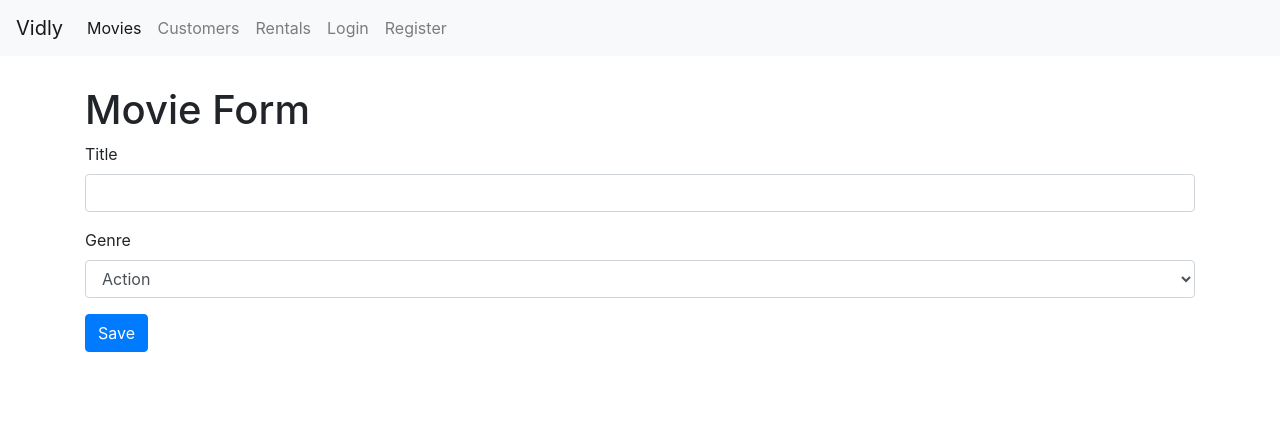
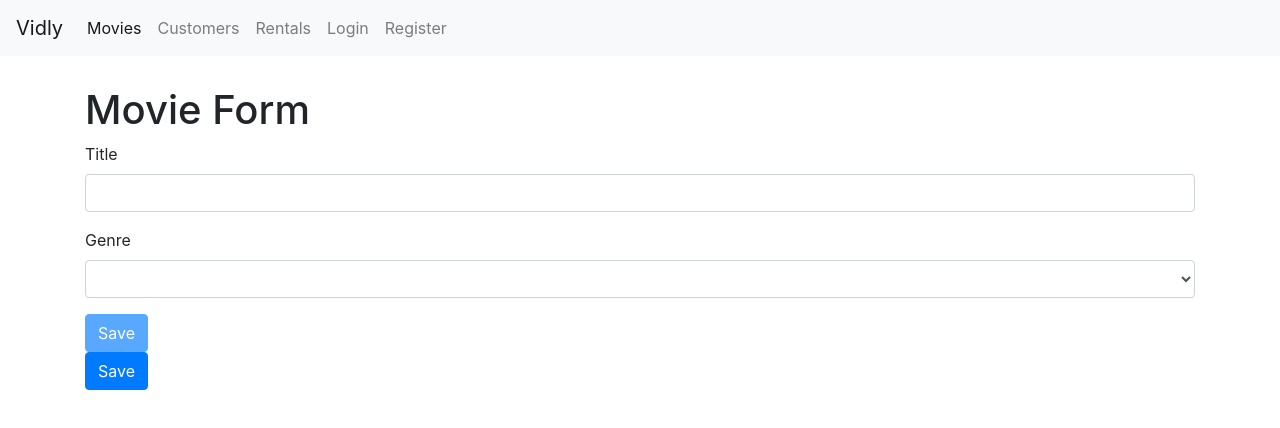
Before and after one commit to lopezg3000/vidly, a React (Create React App) app: page /movies/new in a window 1280 px wide. Shown: the top 428 px of the page. Built offline with nearby package versions, Linux system fonts and the light colour scheme.

Commit message:
selectTagRenderedAndStateUpdated

```diff
--- a/src/components/common/form.jsx
+++ b/src/components/common/form.jsx
@@ -1,6 +1,7 @@
 import React, { Component } from 'react';
 import Joi from 'joi-browser';
-import Input from "./input";
+import Input from './input';
+import SelectTag from './selectTag';
 
 class Form extends Component {
     state = {
@@ -35,14 +36,14 @@ class Form extends Component {
         this.doSubmit();
     };
 
-    handleChange = ({ currentTarget: input }) => {
+    handleChange = ({ currentTarget: target }) => {
         const errors = { ...this.state.errors };
-        const errorMessage = this.validateProperty(input);
-        if (errorMessage) errors[input.name] = errorMessage;
-        else delete errors[input.name];
+        const errorMessage = this.validateProperty(target);
+        if (errorMessage) errors[target.name] = errorMessage;
+        else delete errors[target.name];
 
         const data = { ...this.state.data };
-        data[input.name] = input.value;
+        data[target.name] = target.value;
         this.setState({ data, errors });
     }
 
@@ -69,6 +70,20 @@ class Form extends Component {
         );
     }
 
+    renderSelectTag(name, label) {
+        const { data, errors } = this.state;
+        return (
+            <SelectTag
+                name={name}
+                value={data[name]}
+                label={label}
+                options={this.options}
+                onChange={this.handleChange}
+                error={errors[name]}
+            />
+        );
+    }
+
 }
 
 export default Form;
--- /dev/null
+++ b/src/components/common/selectTag.jsx
@@ -0,0 +1,19 @@
+import React from 'react';
+
+const SelectTag = ({ name, label, options, error, ...rest }) => {
+    return (
+        <div className="form-group">
+            <label htmlFor={name}>{label}</label>
+            <select
+                {...rest}
+                name={name}
+                className="form-control"
+                id={name}>
+                {options.map(option => <option value={option.value}>{option.label}</option>)}
+            </select>
+            {error && <div className="alert alert-danger">{error}</div>}
+        </div>
+    );
+}
+
+export default SelectTag;
--- a/src/components/movieForm.jsx
+++ b/src/components/movieForm.jsx
@@ -4,15 +4,25 @@ import Form from './common/form';
 
 class MovieForm extends Form {
     state = {
-        data: { title: '' },
+        data: { title: '', genre: '' },
         errors: {}
     }
 
     schema = {
         title: Joi.string()
             .required()
-            .label('Title')
+            .label('Title'),
+        genre: Joi.string()
+            .required()
+            .label('Genre')
     }
+
+    options = [
+        { label: '', value: '' },
+        { label: 'Action', value: 'action' },
+        { label: 'Comedy', value: 'comedy' },
+        { label: 'Thriller', value: 'thriller' }
+    ]
 
     doSubmit = () => {
         //Call to Server
@@ -28,14 +38,8 @@ class MovieForm extends Form {
                 <h1>Movie Form {id !== "new" ? id : null}</h1>
                 <form onSubmit={this.handlSubmit}>
                     {this.renderInput('title', 'Title')}
-                    <div class="form-group">
-                        <label for="exampleFormControlSelect1">Genre</label>
-                        <select class="form-control" id="exampleFormControlSelect1">
-                            <option>Action</option>
-                            <option>Comedy</option>
-                            <option>Thriller</option>
-                        </select>
-                    </div>
+                    {this.renderSelectTag('genre', 'Genre')}
+                    {this.renderButton('Save')}
                 </form>
                 <button type="button" className="btn btn-primary" onClick={() => history.push("/movies")}>Save</button>
             </div>
```
